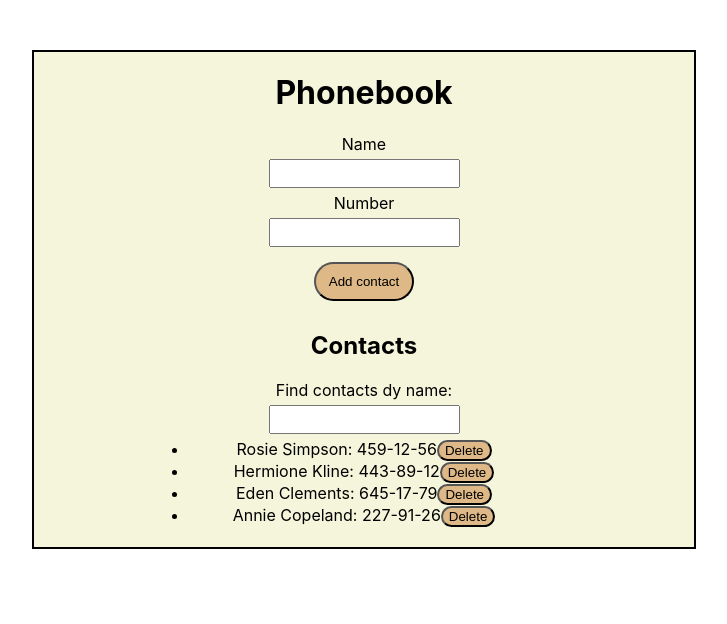
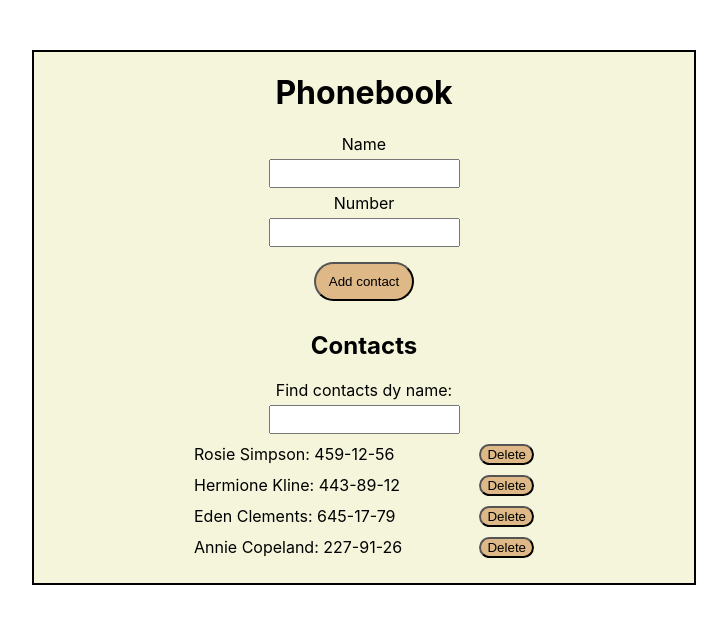
Before and after one commit to beligrous/goit-react-hw-02-phonebook, a React (Create React App) app: page / in a window 1280 px wide. Shown: the top 624 px of the page, without its empty margins (276-1003 px from the left). Built offline with nearby package versions, Linux system fonts and the light colour scheme.

Commit message:
fix alert logic

```diff
--- a/src/components/App.jsx
+++ b/src/components/App.jsx
@@ -21,9 +21,18 @@ export class App extends Component {
       id: nanoid(),
       number,
     };
-    this.setState(prevState => ({
-      contacts: [...prevState.contacts, newContact],
-    }));
+    const nonEqualArray = this.state.contacts.reduce((acc, item) => {
+      item.name !== newContact.name && acc.push(item);
+      return acc;
+    }, []);
+
+    if (nonEqualArray.length === this.state.contacts.length) {
+      this.setState(prevState => ({
+        contacts: [...prevState.contacts, newContact],
+      }));
+    } else {
+      alert(`${newContact.name} is already in contacts!`);
+    }
   };
 
   onClickDelete = id => {
--- a/src/components/ContactList/ContactList.jsx
+++ b/src/components/ContactList/ContactList.jsx
@@ -1,5 +1,5 @@
 import React from 'react';
-import { List, Delete } from './contact-list.styled';
+import { List, Delete, ListItem } from './contact-list.styled';
 
 function ContactList({ filter, contacts, filterize, onClick }) {
   return (
@@ -7,19 +7,19 @@ function ContactList({ filter, contacts, filterize, onClick }) {
       {filter === ''
         ? contacts.map(item => {
             return (
-              <li key={item.id}>
+              <ListItem key={item.id}>
                 <span>
                   {item.name}: {item.number}
                 </span>
                 <Delete onClick={() => onClick(item.id)} type="button">
                   Delete
                 </Delete>
-              </li>
+              </ListItem>
             );
           })
         : filterize().map(item => {
             return (
-              <li key={item.id}>
+              <ListItem key={item.id}>
                 <span>
                   {item.name}:{item.number}
                 </span>
@@ -27,7 +27,7 @@ function ContactList({ filter, contacts, filterize, onClick }) {
                 <Delete onClick={() => onClick(item.id)} type="button">
                   Delete
                 </Delete>
-              </li>
+              </ListItem>
             );
           })}
     </List>
--- a/src/components/ContactList/contact-list.styled.jsx
+++ b/src/components/ContactList/contact-list.styled.jsx
@@ -6,9 +6,14 @@ export const List = styled.ul`
   margin: 0 auto;
 `;
 
+export const ListItem = styled.li`
+  display: flex;
+  justify-content: space-between;
+  padding: 5px;
+`;
+
 export const Delete = styled.button`
   display: inline-block;
-  margin-right: auto;
   background-color: burlywood;
   border-radius: 15px;
 `;
```
